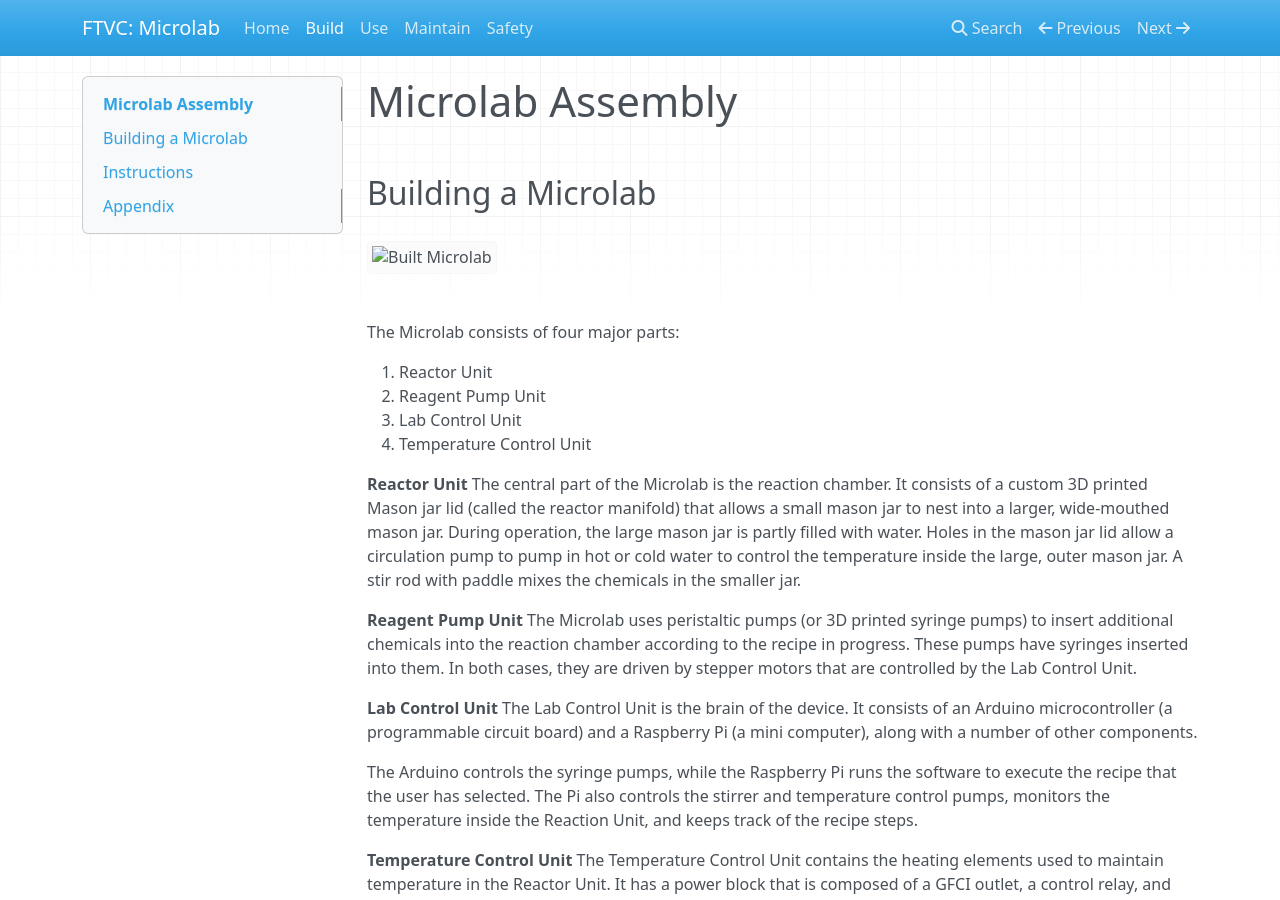
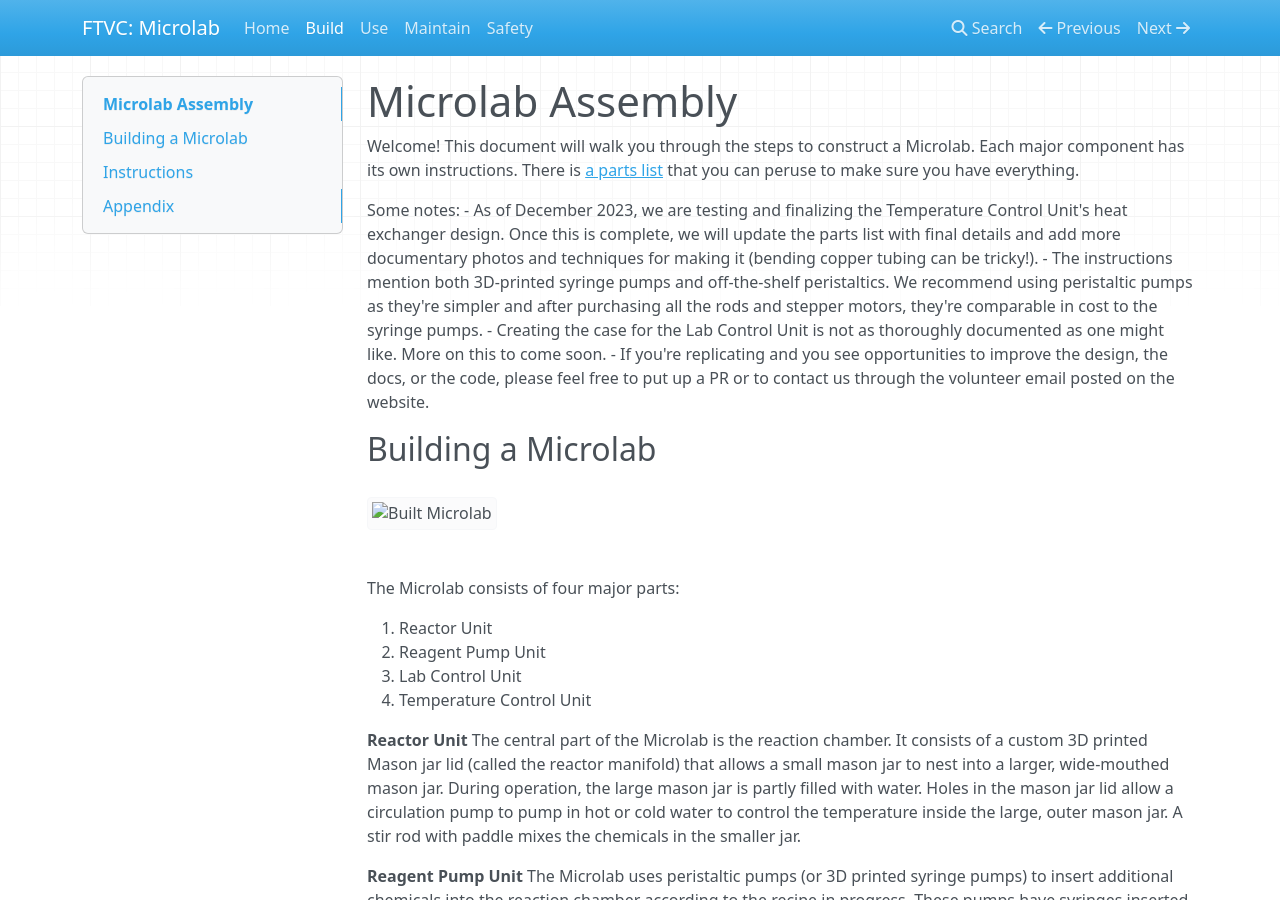
Before and after one commit to FourThievesVinegar/solderless-microlab, an MkDocs documentation site: the page built from docs/assembly.md, in a window 1280 px wide and 900 px high. Built offline with MkDocs 1.6.1, drawn with Linux system fonts in a browser that asks for light colours; nearby versions of some CDN libraries; some of the changed text lies outside the part shown.

Commit message:
Update assembly.md
Add opening paragraph and notes

```diff
--- a/docs/assembly.md
+++ b/docs/assembly.md
@@ -1,6 +1,12 @@
 # Microlab Assembly
 
-&nbsp;
+Welcome! This document will walk you through the steps to construct a Microlab. Each major component has its own instructions. There is [a parts list](https://github.com/FourThievesVinegar/solderless-microlab/blob/master/docs/microlab-parts-list.xlsx) that you can peruse to make sure you have everything.
+
+Some notes:
+- As of December 2023, we are testing and finalizing the Temperature Control Unit's heat exchanger design. Once this is complete, we will update the parts list with final details and add more documentary photos and techniques for making it (bending copper tubing can be tricky!).
+- The instructions mention both 3D-printed syringe pumps and off-the-shelf peristaltics. We recommend using peristaltic pumps as they're simpler and after purchasing all the rods and stepper motors, they're comparable in cost to the syringe pumps.
+- Creating the case for the Lab Control Unit is not as thoroughly documented as one might like. More on this to come soon.
+- If you're replicating and you see opportunities to improve the design, the docs, or the code, please feel free to put up a PR or to contact us through the volunteer email posted on the website.
 
 ## Building a Microlab
 
@@ -43,7 +49,7 @@ Fig. 1 Parts Photo showing printed syringe parts
 
 ### Parts List
 
-The boards, components and parts needed for this project are located in the Bill of Materials (BOM) file.
+The boards, components, and parts needed for this project are located in the Bill of Materials (BOM) file.
 
 Download the BOM here: [https://github.com/FourThievesVinegar/solderless-microlab/blob/master/docs/microlab-parts-list.xlsx](https://github.com/FourThievesVinegar/solderless-microlab/blob/master/docs/microlab-parts-list.xlsx)
 
```
